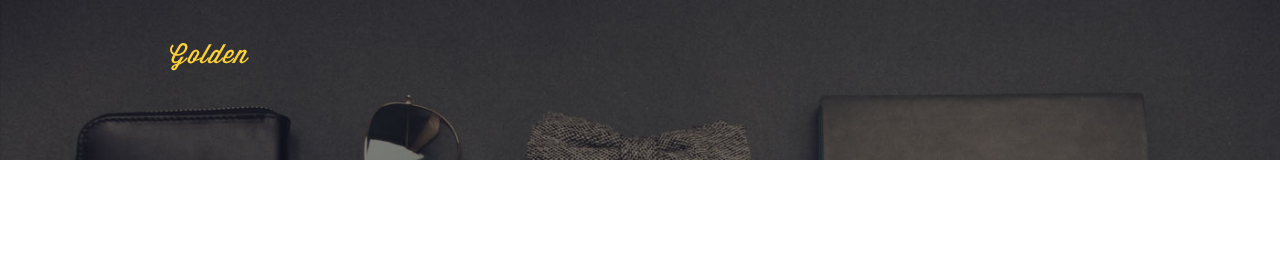
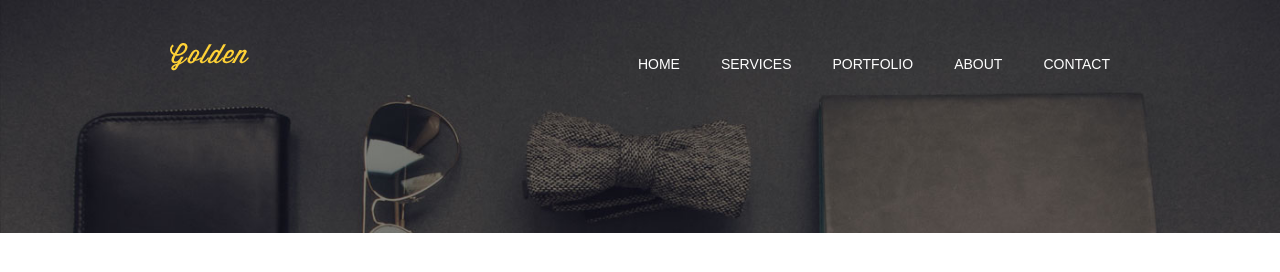
Before and after one commit to AlonaShkolna/Golden_One__template, a plain HTML site: page index.html in a window 1280 px wide. Drawn offline with nearby package versions, Linux system fonts and the light colour scheme.

Commit message:
Update index.html

```diff
--- a/index.html
+++ b/index.html
@@ -10,10 +10,17 @@
 <body>
 	<header>
 		<div class="container">
-			<div class="heading clearfix"></div>
-			<img src="img/logo.png" alt="logo" class="logo">
-			<div class="menu">
-
+			<div class="heading clearfix">
+				<img src="img/logo.png" alt="logo" class="logo">
+				<nav>
+					<ul class="menu">
+						<li><a href="#">Home</a></li>
+						<li><a href="#">Services</a></li>
+						<li><a href="#">Portfolio</a></li>
+						<li><a href="#">About</a></li>
+						<li><a href="#">Contact</a></li>
+					</ul>
+				</nav>
 			</div>
 		</div>
 	</header>
```
